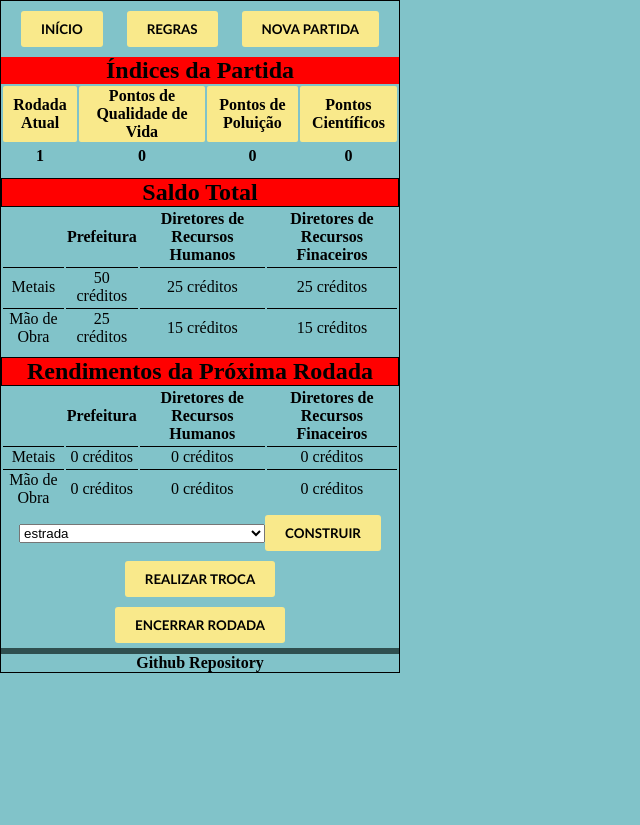
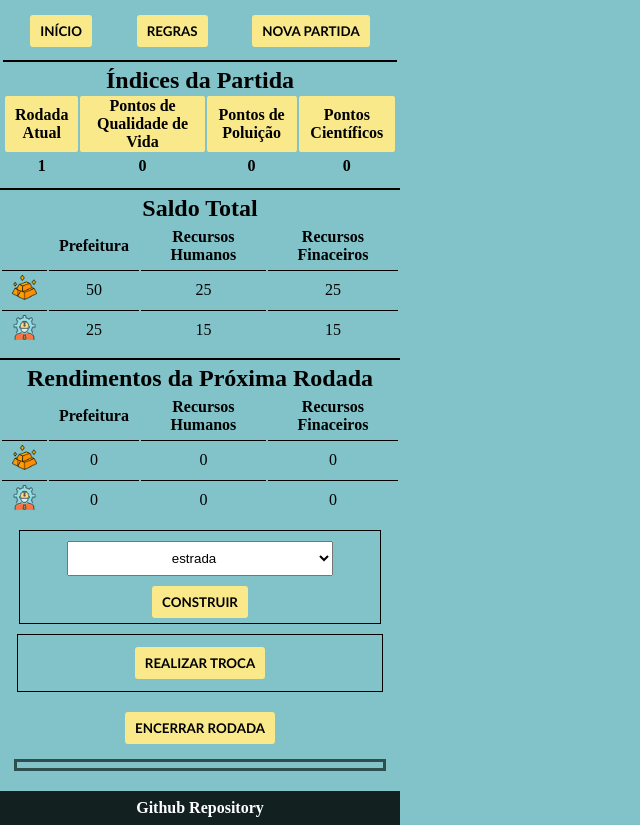
Before and after one commit to luizsilva25/ascending_app, a plain HTML site: page html/newGame.html in a window 1280 px wide. Both pictures are taken after a click on the button "NOVA PARTIDA". Shown: the whole page, without its empty margins (0-640 px from the left). Before the commit the page ends 800 px from the top, so only its background shows below. Drawn offline with Linux system fonts and the light colour scheme.

Commit message:
style changes

```diff
--- a/scripts/script.js
+++ b/scripts/script.js
@@ -355,20 +355,20 @@ function setValues() {
             <tr>
                 <th> </th>
                 <th>Prefeitura</th>
-                <th>Diretores de Recursos Humanos</th>
-                <th>Diretores de Recursos Finaceiros</th>
+                <th>Recursos Humanos</th>
+                <th>Recursos Finaceiros</th>
             </tr>
             <tr>
-                <td>Metais</td>
-                <td>${prefeituraCurrentMetalResource} créditos</td>
-                <td>${rhCurrentMetalResource} créditos</td>
-                <td>${dfCurrentMetalResource} créditos</td>
+                <td><img src="../imagens/metal.png" class="resource-icon" alt="Metal"></td>
+                <td>${prefeituraCurrentMetalResource}</td>
+                <td>${rhCurrentMetalResource}</td>
+                <td>${dfCurrentMetalResource}</td>
             </tr>
             <tr>
-                <td>Mão de Obra</td>
-                <td>${prefeituraCurrentWorkerRosource} créditos</td>
-                <td>${rhCurrentWorkerResource} créditos</td>
-                <td>${dfCurrentWorkerResource} créditos</td>
+                <td><img src="../imagens/worker.png" class="resource-icon" alt="worker"></td>
+                <td>${prefeituraCurrentWorkerRosource}</td>
+                <td>${rhCurrentWorkerResource}</td>
+                <td>${dfCurrentWorkerResource}</td>
             </tr>
         </table>
 
@@ -379,20 +379,20 @@ function setValues() {
             <tr>
                 <th> </th>
                 <th>Prefeitura</th>
-                <th>Diretores de Recursos Humanos</th>
-                <th>Diretores de Recursos Finaceiros</th>
+                <th>Recursos Humanos</th>
+                <th>Recursos Finaceiros</th>
             </tr>
             <tr>
-                <td>Metais</td>
-                <td>${prefeituraIncomeMetalResource} créditos</td>
-                <td>${rhIncomeMetalResource} créditos</td>
-                <td>${dfIncomeMetalResource} créditos</td>
+                <td><img src="../imagens/metal.png" class="resource-icon" alt="Metal"></td>
+                <td>${prefeituraIncomeMetalResource}</td>
+                <td>${rhIncomeMetalResource}</td>
+                <td>${dfIncomeMetalResource}</td>
             </tr>
             <tr>
-                <td>Mão de Obra</td>
-                <td>${prefeituraIncomeWorkerResource} créditos</td>
-                <td>${rhIncomeWorkerResource} créditos</td>
-                <td>${dfIncomeWorkerResource} créditos</td>
+                <td><img src="../imagens/worker.png" class="resource-icon" alt="worker"></td>
+                <td>${prefeituraIncomeWorkerResource}</td>
+                <td>${rhIncomeWorkerResource}</td>
+                <td>${dfIncomeWorkerResource}</td>
             </tr>
 
         </table>
@@ -695,9 +695,9 @@ function exchange() {
     businessAreaEl.innerHTML = " "
     //show business area
         // field doador
-        let p = document.createElement("p")
-        p.innerText = "de: "
-        businessAreaEl.appendChild(p)
+        //let p = document.createElement("p")
+        //p.innerText = "de: "
+        //businessAreaEl.appendChild(p)
 
         const donorInputEl = document.createElement("select")
         donorInputEl.id = "donor-input-el"
--- a/style/style.css
+++ b/style/style.css
@@ -7,8 +7,16 @@ body {
     background-color: #81c3c9;
     text-align: center;
     box-sizing: border-box;
-    border: 1px solid black;
     width: 400px;
+}
+
+footer {
+    background-color: rgb(19, 32, 32);
+    color: white;
+}
+
+footer a {
+    color: white;
 }
 
 #logo {
@@ -61,12 +69,20 @@ footer a {
     font-family: 'Lucida Sans', 'Lucida Sans Regular', 'Lucida Grande', 'Lucida Sans Unicode', Geneva, Verdana, sans-serif;
 }
 
+.resource-icon {
+    width: 25px;
+}
+
 
 /* POINTS SECTION */
+#points-section {
+    padding: 0px 3px;
+}
 
 #points-section h2 {
-    background-color: red;
-
+    margin-top: 8px;
+    border-top: 2px solid rgb(0, 0, 0);
+    padding-top: 5px;
 }
 
 #points-section table{
@@ -88,27 +104,56 @@ footer a {
 }
 
 /*INCOMES SECTION */
+#incomes-section {
+    margin-bottom: 10px;
+}
+
 #incomes-section h2{
     margin-top: 8px;
-    background-color: red;
-    border: 1px solid black;
-
+    border-top: 2px solid rgb(0, 0, 0);
+    padding-top: 5px;
 }
 
 #incomes-section table {
     box-sizing: border-box;
+    width: 400px;
 
+}
+
+#incomes-section th {
+    padding: 4px 10px;
 }
 
 #incomes-section td {
     border-top: 1px solid black;
+    padding: 4px 10px;
 
 }
 
 
 /* BUILDING AREA */
 
+#build-section {
+    width: 90%;
+    margin: auto;
+    border: 1px solid black;
+}
+
+#build-input-el {
+    padding: 8px 10px;
+    text-align: center;
+    margin-top: 10px;
+    margin-left: 10px;
+    margin-right: 10px;
+}
+
 #buildings-display-el {
+    margin-left: auto;
+    margin-right: auto;
+    margin-top: 10px;
+    margin-bottom: 20px;
+    padding: 3px;
+    width: 90%;
     border: 3px, solid, darkslategrey;
     display: flex;
     justify-content: space-evenly;
@@ -119,13 +164,39 @@ footer a {
     background-color: blanchedalmond;
     border: 1px solid black;
     padding: 5px;
+    margin: 2px;
 }
 
 .construction-icon * {
-    margin: 0px;
+    margin: auto;
 }
 
 .construction-icon button{
     background-color: darkslategray;
     color: white;
 }
+
+/*BUSINESS AREA*/
+
+#business-area {
+    width: 90%;
+    margin-top: 10px;
+    margin-bottom: 10px;
+    margin-left: auto;
+    margin-right: auto;
+    padding: 2px;
+    border: 1px solid black;
+
+}
+
+#business-area input, select, p, button{
+    padding: 8px 10px;
+    text-align: center;
+    margin-top: 10px;
+    margin-left: 10px;
+    margin-right: 10px;
+}
+
+#business-area button {
+    margin-bottom: 10px;
+}
```
Also changed, not shown: imagens/2225617.png (deleted), imagens/metal.png (added), imagens/worker.png (added).
